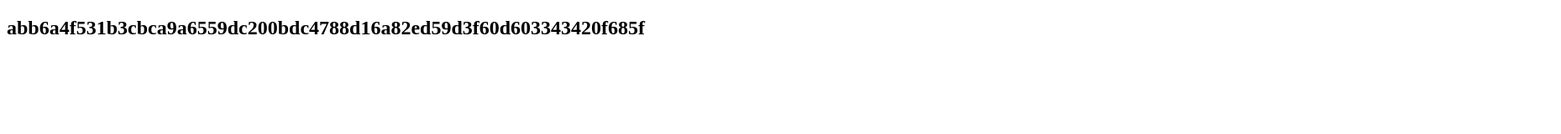
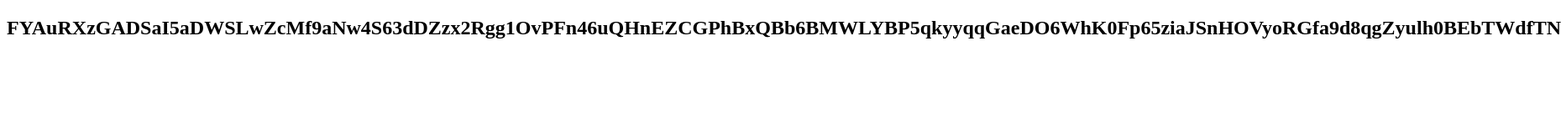
Before and after one commit to cute0v3rfl0w/cute0v3rfl0w.github.io, a plain HTML site: page c2.html in a window 1280 px wide. Shown: the whole page at 84% size, 1859 px wide, since content can reach past the window. Drawn offline with Linux system fonts and the light colour scheme.

Commit message:
Update c2.html

```diff
--- a/c2.html
+++ b/c2.html
@@ -1,2 +1,2 @@
 <!DOCTYPE html>
-<h2>abb6a4f531b3cbca9a6559dc200bdc4788d16a82ed59d3f60d603343420f685f</h2>
+<h2>FYAuRXzGADSaI5aDWSLwZcMf9aNw4S63dDZzx2Rgg1OvPFn46uQHnEZCGPhBxQBb6BMWLYBP5qkyyqqGaeDO6WhK0Fp65ziaJSnHOVyoRGfa9d8qgZyulh0BEbTWdfTN</h2>
```
